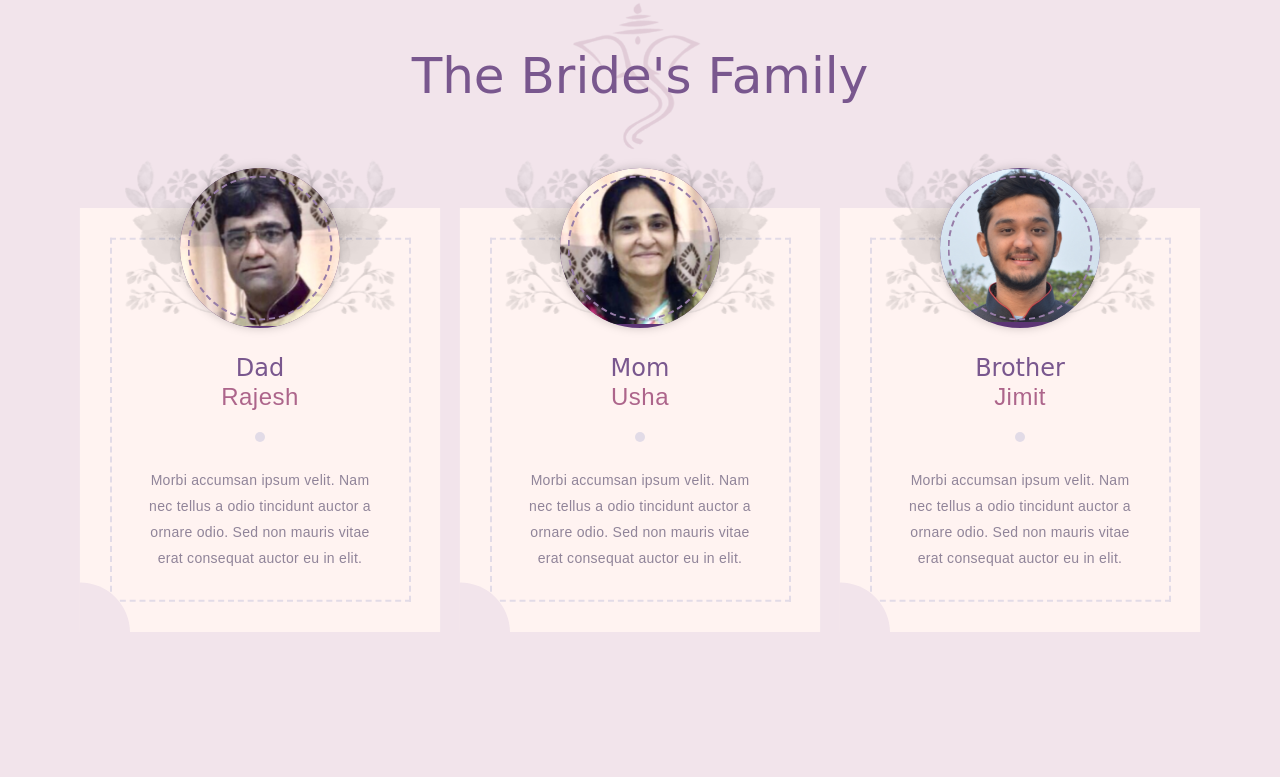
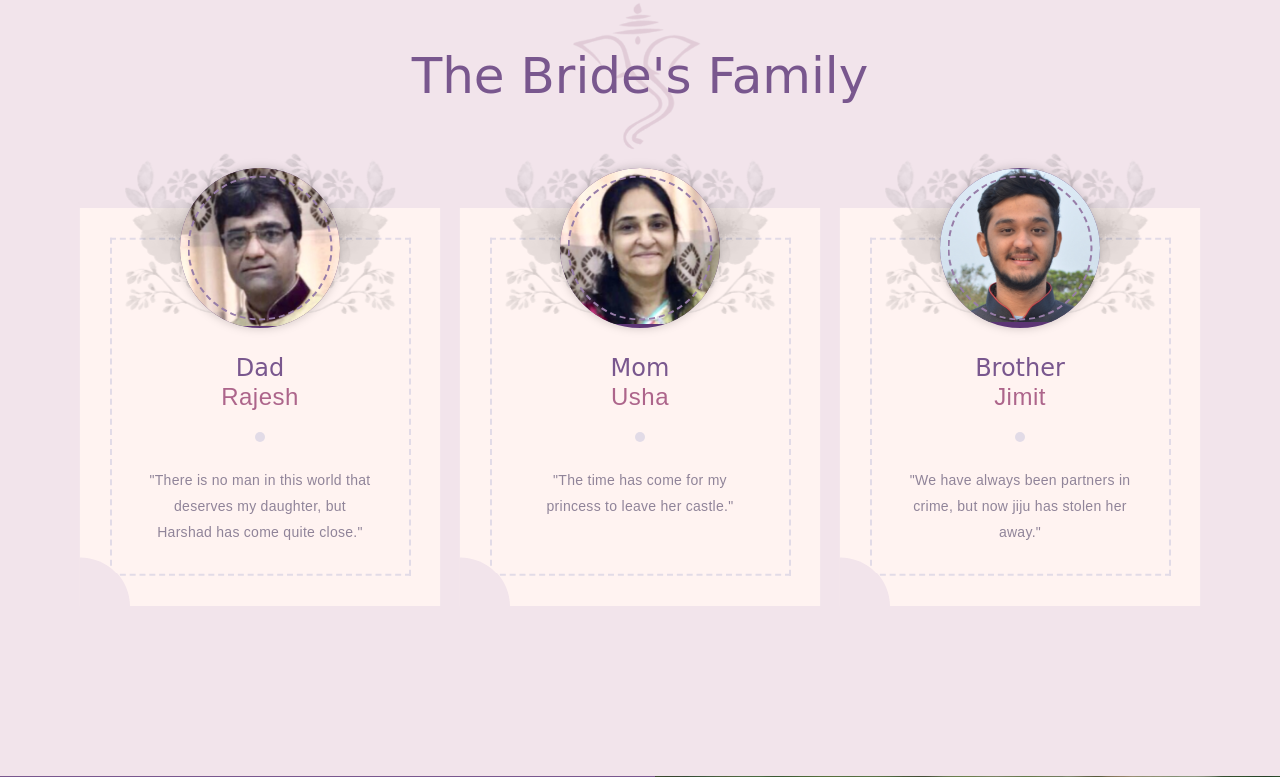
Before and after one commit to Ria-Jain/Wedding, a Django app: page / in a window 1280 px wide. Shown: the part 2456-3233 px from the top of the page. Run offline with Django 3.2, Linux system fonts and the light colour scheme; data comes from the database, SQL or seed files in the repository; some libraries are stand-ins or nearby versions; some web fonts are replaced.

Commit message:
family sayings

```diff
--- a/Invitation/templates/index.html
+++ b/Invitation/templates/index.html
@@ -327,7 +327,7 @@
                   <!-- the bridesmaid or groomsman name-->
                   <h3 class="text-capitalize">rajesh</h3><span class="dot"></span>
                   <!-- the bridesmaid or groomsman messages-->
-                  <p>Morbi accumsan ipsum velit. Nam nec tellus a odio tincidunt auctor a ornare odio. Sed non  mauris vitae erat consequat auctor eu in elit.</p>
+                  <p>"There is no man in this world that deserves my daughter, but Harshad has come quite close."</p>
                 </div>
               </div>
             </div>
@@ -347,7 +347,7 @@
                   <!-- the bridesmaid or groomsman name-->
                   <h3 class="text-capitalize">usha</h3><span class="dot"></span>
                   <!-- the bridesmaid or groomsman messages-->
-                  <p>Morbi accumsan ipsum velit. Nam nec tellus a odio tincidunt auctor a ornare odio. Sed non  mauris vitae erat consequat auctor eu in elit.</p>
+                  <p>"The time has come for my princess to leave her castle."</p>
                 </div>
               </div>
             </div>
@@ -367,7 +367,7 @@
                   <!-- the bridesmaid or groomsman name-->
                   <h3 class="text-capitalize">jimit</h3><span class="dot"></span>
                   <!-- the bridesmaid or groomsman messages-->
-                  <p>Morbi accumsan ipsum velit. Nam nec tellus a odio tincidunt auctor a ornare odio. Sed non  mauris vitae erat consequat auctor eu in elit.</p>
+                  <p>"We have always been partners in crime, but now jiju has stolen her away."</p>
                 </div>
               </div>
             </div>
@@ -465,7 +465,7 @@
                   <!-- the bridesmaid or groomsman name-->
                   <h3 class="text-capitalize">vimal</h3><span class="dot"></span>
                   <!-- the bridesmaid or groomsman messages-->
-                  <p>Morbi accumsan ipsum velit. Nam nec tellus a odio tincidunt auctor a ornare odio. Sed non  mauris vitae erat consequat auctor eu in elit.</p>
+                  <p>"Jinal is a smart and beautiful girl, she would make a lovely addition to our family."</p>
                 </div>
               </div>
             </div>
@@ -485,7 +485,7 @@
                   <!-- the bridesmaid or groomsman name-->
                   <h3 class="text-capitalize">anita</h3><span class="dot"></span>
                   <!-- the bridesmaid or groomsman messages-->
-                  <p>Morbi accumsan ipsum velit. Nam nec tellus a odio tincidunt auctor a ornare odio. Sed non  mauris vitae erat consequat auctor eu in elit.</p>
+                  <p>"Now I can finally say, I too have a daughter."</p>
                 </div>
               </div>
             </div>
@@ -505,7 +505,7 @@
                   <!-- the bridesmaid or groomsman name-->
                   <h3 class="text-capitalize">divyesh</h3><span class="dot"></span>
                   <!-- the bridesmaid or groomsman messages-->
-                  <p>Morbi accumsan ipsum velit. Nam nec tellus a odio tincidunt auctor a ornare odio. Sed non  mauris vitae erat consequat auctor eu in elit.</p>
+                  <p>"Looking forward to pull bhai's leg with my new bhabhi. xD"</p>
                 </div>
               </div>
             </div>
@@ -1013,11 +1013,11 @@
 
       </section>
       <!-- SOUNDCLOUD PLAYER-->
-      <!-- <div id="soundcloud-player">
+      <div id="soundcloud-player">
         <div class="music-button"><i class="icon ion-music-note"></i></div>
         <div class="music-frame">
         <iframe width="100%" height="166" scrolling="no" frameborder="no" src="https://w.soundcloud.com/player/?url=https%3A//api.soundcloud.com/tracks/155593884&amp;color=%23ff5500&amp;auto_play=true&amp;hide_related=false&amp;show_comments=true&amp;show_user=true&amp;show_reposts=false&amp;show_teaser=true"></iframe></div>
-      </div> -->
+      </div>
     </footer>
     <script src="../static/js/jquery.min.js"></script>
     <script src="../static/js/popper.min.js"></script>
```
